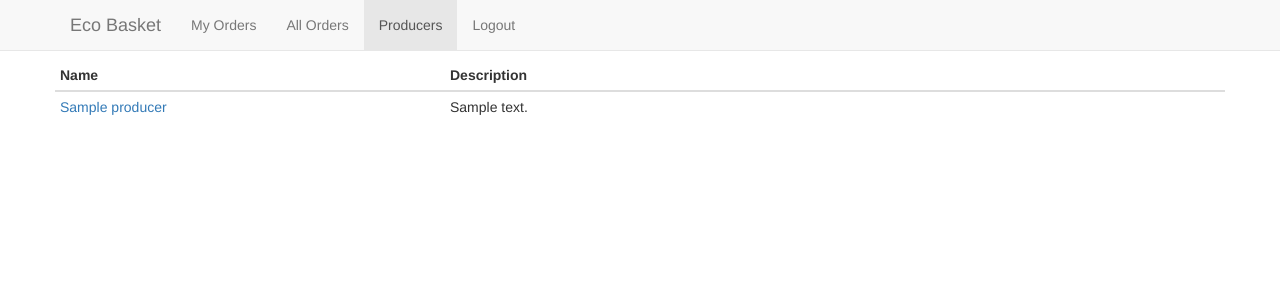
After one commit to sandervalcke/eco-basket, a Flask app: page /producers in a window 1280 px wide. The commit adds this page. Shown: the top 300 px of the page. Run offline with Flask 2, Linux system fonts and the light colour scheme; a user stored in the database is signed in; tables that the repository leaves empty hold one stand-in row (values such as "Sample post"); parts of the project's set-up code (start-up, migrations or seed data) failed here and were passed over; some libraries are stand-ins or nearby versions.

```diff
--- a/bread/templates/all_orders.html
+++ b/bread/templates/all_orders.html
@@ -4,7 +4,8 @@
 {% set active_page = "all_orders" %}
 
 {% block content %}
-
+<div class="row">
+</div>
 <div class="row">
 <div class="col-md-10">
 <div class="table-responsive">
--- a/bread/templates/my_orders.html
+++ b/bread/templates/my_orders.html
@@ -14,6 +14,7 @@
 <div class="col-md-7">
 <form class="form-horizontal" method="POST">
   {{ order_data.form.order_id }}
+  {{ order_data.form.producer_id }}
   {{ order_data.form.csrf_token }}
   <div class="table-responsive">
     <table class="table table-condensed">
--- /dev/null
+++ b/bread/templates/producers.html
@@ -0,0 +1,25 @@
+<!-- extend base layout -->
+{% extends "base.html" %}
+
+{% set active_page = "producers" %}
+
+{% block content %}
+<div class="row">
+<div class="table-responsive">
+  <table class="table table-condensed">
+    <thead>
+    <tr>
+      <th class="col-md-2">Name</th>
+      <th class="col-md-4">Description</th>
+    </tr>
+    </thead>
+    {% for producer in producers %}
+    <tr>
+      <td><a href="{{url_for('producerpage', id=producer.id)}}">{{ producer.name }}</a></td>
+      <td>{{ producer.description or '' }}</td>
+    </tr>
+    {% endfor %}
+  </table>
+</div>
+</div>
+{% endblock %}
--- a/bread/views.py
+++ b/bread/views.py
@@ -6,7 +6,7 @@ from sqlalchemy.sql import func
 
 from bread.application import app, db
 from bread import database
-from bread.forms import AddOrderItemForm
+from bread.forms import AddOrderItemForm, CreateOrderForm
 
 
 @app.context_processor
@@ -37,7 +37,8 @@ def utilty_processor():
 @app.context_processor
 def inject_variables():
     menu_items = [('/myorders', 'my_orders', 'My Orders'),
-                  ('/allorders', 'all_orders', 'All Orders')]
+                  ('/allorders', 'all_orders', 'All Orders'),
+                  ('/producers', 'producers', 'Producers')]
 
     if current_user.is_authenticated:
         menu_items.append(('/logout', 'logout', 'Logout'))
@@ -68,8 +69,10 @@ def my_orders():
             form_kwargs['formdata'] = None
 
         # Update the cache
-        if producer_id is not None and producer_id not in producer_items:
-            producer_items[producer_id] = database.DbItem.query.filter_by(producer_id=producer_id).all()
+        if producer_id is not None:
+            form_kwargs['producer_id'] = producer_id
+            if producer_id not in producer_items:
+                producer_items[producer_id] = database.DbItem.query.filter_by(producer_id=producer_id).all()
 
         order_item_form = AddOrderItemForm(**form_kwargs)
         order_item_form.item.choices = [(str(item.id), "{} (€ {})".format(item.name, item.price))
@@ -88,7 +91,7 @@ def my_orders():
 
     # Cache the list of items of a producer. Key: producer ID. Value: items
     producer_items = defaultdict(list)
-    posted_order_item_form = create_form()
+    posted_order_item_form = create_form(producer_id=request.form.get('producer_id', None))
 
     if posted_order_item_form.is_submitted():
         if 'add_item' in request.form:
@@ -117,12 +120,12 @@ def my_orders():
                     flash(flash_message)
 
     orders_list = (database.DbOrder.query
-                   .order_by(database.DbOrder.delivery_date_utc.desc()).all())
+                   .order_by(database.DbOrder.close_date_utc.desc()).all())
     order_items = database.DbOrderItem.query.filter(database.DbOrderItem.user_id == current_user.id).all()
 
     # Link customer's orders to the order lists
     class OrderData(object):
-        def __init__(self, order=None, items = [], form=None, quantity=0, price=0):
+        def __init__(self, order=None, items=[], form=None, quantity=0, price=0):
             self.order = order
             self.form = form
             self.items = items
@@ -144,7 +147,7 @@ def my_orders():
     return render_template(
         'my_orders.html',
         order_data_list=sorted(order_data.values(),
-                               key=lambda x: x.order.delivery_date_utc, reverse=True)
+                               key=lambda x: x.order.close_date_utc, reverse=True)
     )
 
 
@@ -181,7 +184,7 @@ def single_order(id):
 @app.route('/allorders', methods=['GET'])
 @login_required
 def all_orders():
-    orders = database.DbOrder.query.order_by(database.DbOrder.delivery_date_utc.desc()).all()
+    orders = database.DbOrder.query.order_by(database.DbOrder.close_date_utc.desc()).all()
 
     return render_template(
         'all_orders.html',
@@ -189,9 +192,57 @@ def all_orders():
     )
 
 
-@app.route('/test')
-def test():
-    return render_template('test.html')
+@app.route('/producers', methods=['GET'])
+@login_required
+def producers():
+    producer_list = database.DbProducer.query.all()
+    return render_template('producers.html',
+                           producers=producer_list)
+
+
+@app.route('/producers/<int:id>', methods=['GET'])
+@login_required
+def producerpage(id):
+    producer = database.DbProducer.query.get(id)
+    items = database.DbItem.query.filter_by(producer_id=id).all()
+    orders = database.DbOrder.query\
+                    .filter_by(producer_id=id)\
+                    .order_by(database.DbOrder.close_date_utc.desc()).all()
+
+    return render_template('producer.html',
+                           producer=producer,
+                           items=items,
+                           orders=orders)
+
+
+@app.route('/producers/<int:id>/orders/new', methods=['GET', 'POST'])
+@login_required
+def producer_new_order(id):
+    producer = database.DbProducer.query.get(id)
+    items = database.DbItem.query.filter_by(producer_id=id).all()
+
+    form = CreateOrderForm()
+
+    if form.validate_on_submit():
+        order = database.DbOrder(name=form.name.data,
+                                 producer=producer,
+                                 delivery_date_utc=form.delivery_date.data,
+                                 close_date_utc=form.closed_date.data)
+        db.session.add(order)
+
+        db.session.commit()
+        return redirect(url_for('producerpage', id=id))
+
+
+    return render_template('create_order.html',
+                           producer=producer,
+                           items=items,
+                           form=form)
+
+
+# @app.route('/test')
+# def test():
+#     return render_template('test.html')
 
 
 # @app.route('/logout')
```
Also changed, not shown: bread/forms.py (+10 -1 lines), bread/templates/create_order.html (added, +43 -0 lines), bread/templates/producer.html (added, +58 -0 lines).
